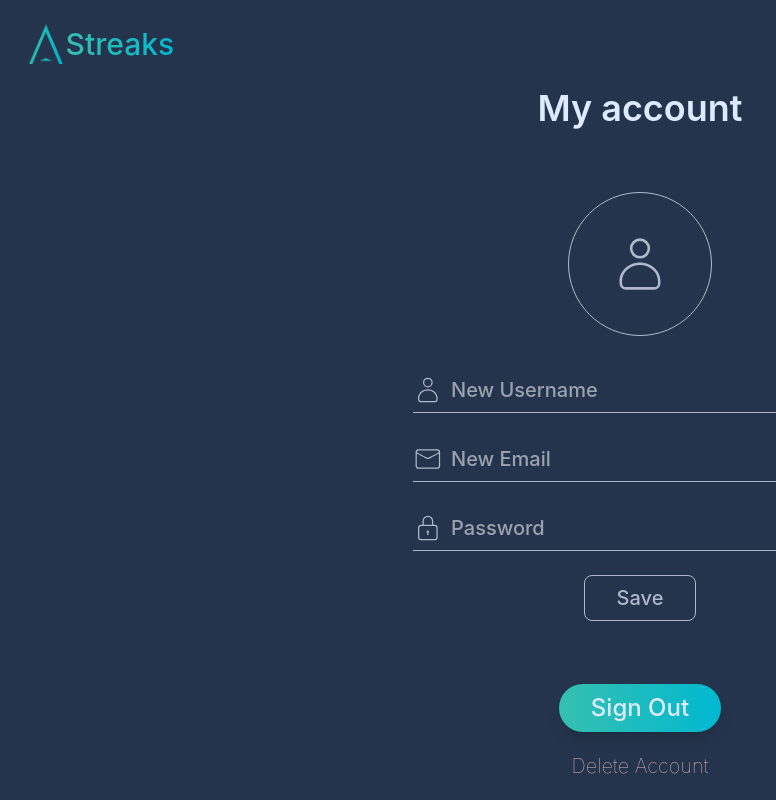
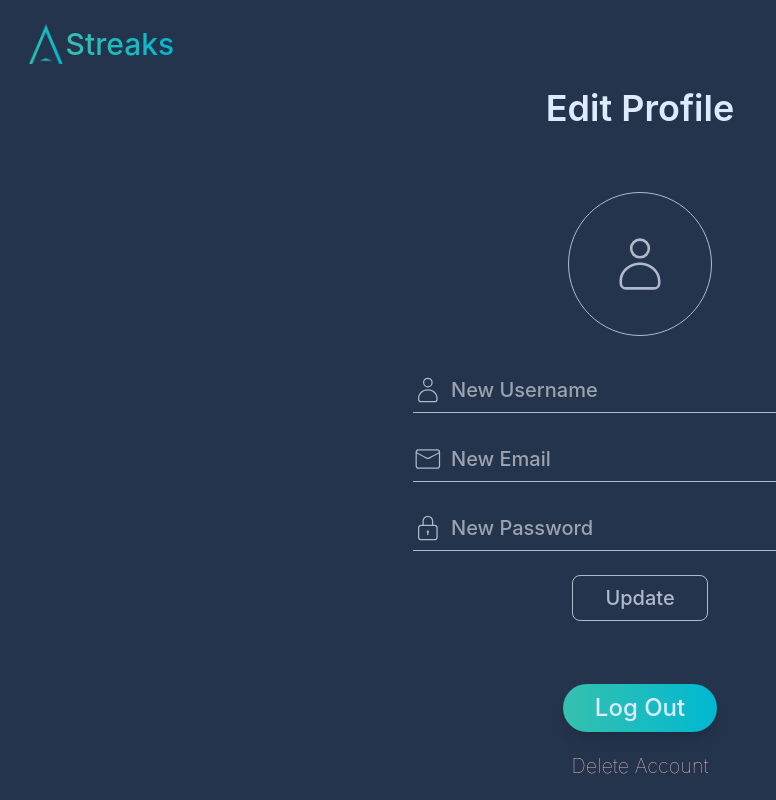
Before and after one commit to BradT615/Streaks, a React (Create React App) app: page /account in a window 1280 px wide. Shown: the whole page, without its empty margins (0-776 px from the left). Built offline with nearby package versions, Linux system fonts and the light colour scheme; no server answers.

Commit message:
allow profile pictures

```diff
--- a/package.json
+++ b/package.json
@@ -3,6 +3,7 @@
   "version": "0.1.0",
   "private": true,
   "dependencies": {
+    "@firebase/storage": "^0.12.0",
     "@testing-library/jest-dom": "^5.17.0",
     "@testing-library/react": "^13.4.0",
     "@testing-library/user-event": "^13.5.0",
@@ -10,6 +11,7 @@
     "react": "^18.2.0",
     "react-calendar": "^4.8.0",
     "react-dom": "^18.2.0",
+    "react-easy-crop": "^5.0.4",
     "react-icons": "^4.12.0",
     "react-router-dom": "^6.21.1",
     "react-scripts": "5.0.1",
--- a/src/firebaseConfig.js
+++ b/src/firebaseConfig.js
@@ -2,6 +2,7 @@
 import { initializeApp } from "firebase/app";
 import { getAuth } from "firebase/auth";
 import { getFirestore } from "firebase/firestore"
+import { getStorage } from "firebase/storage";
 
 const firebaseConfig = {
   apiKey: "AIzaSyD3pU1I_3tuMTJZx1Qd_nBlJW8Bq62YnNA",
@@ -17,5 +18,6 @@ const firebaseConfig = {
 const app = initializeApp(firebaseConfig);
 export const auth = getAuth(app);
 export const db = getFirestore(app);
+export const storage = getStorage(app);
 
 export default app;
--- a/src/pages/AccountPage.js
+++ b/src/pages/AccountPage.js
@@ -1,15 +1,18 @@
 // AccountPage.js
-import React, { useContext, useEffect, useState } from 'react';
+import React, { useContext, useEffect, useState, useRef } from 'react';
 import { useNavigate, Link } from 'react-router-dom';
-import { auth } from '../firebaseConfig';
+import { auth, storage } from '../firebaseConfig';
 import { updateProfile, updateEmail, updatePassword, signOut, deleteUser } from "firebase/auth";
+import { ref, uploadBytesResumable, getDownloadURL } from "firebase/storage";
+import UserContext from '../contexts/UserContext';
 import logo from '../assets/logo.png';
 import { CiMail, CiLock, CiUser } from "react-icons/ci";
-import UserContext from '../contexts/UserContext';
+import { FiEdit2 } from "react-icons/fi";
 
 function AccountPage() {
     const navigate = useNavigate();
     const { user } = useContext(UserContext);
+    const [profilePicUrl, setProfilePicUrl] = useState(auth.currentUser?.photoURL);
     const [displayName, setDisplayName] = useState('');
     const [email, setEmail] = useState('');
     const [password, setPassword] = useState('');
@@ -21,8 +24,50 @@ function AccountPage() {
         if (user) {
             setDisplayName(user.displayName || '');
             setEmail(user.email || '');
+            setProfilePicUrl(user.photoURL || '');
         }
     }, [user]);
+
+    const fileInputRef = useRef();
+
+    const onFileChange = (event) => {
+      onFileUpload(event.target.files[0]);
+    };
+
+    const onFileUpload = async (file) => {
+        if (!file) {
+            console.log("No file selected!");
+            return;
+        }
+
+        const storageRef = ref(storage, `profilePictures/${auth.currentUser.uid}`);
+        const uploadTask = uploadBytesResumable(storageRef, file);
+
+        uploadTask.on(
+            'state_changed',
+            (snapshot) => {
+                const progress = (snapshot.bytesTransferred / snapshot.totalBytes) * 100;
+                console.log('Upload is ' + progress + '% done');
+            },
+            (error) => {
+                console.error("Error uploading file:", error);
+            },
+            () => {
+                getDownloadURL(uploadTask.snapshot.ref).then(async (downloadURL) => {
+                    console.log('File available at', downloadURL);
+
+                    updateProfile(auth.currentUser, {
+                    photoURL: downloadURL
+                    }).then(() => {
+                    console.log("Profile picture updated");
+                    setProfilePicUrl(downloadURL); // Update the profile picture URL in the state
+                    }).catch((error) => {
+                    console.error("Error updating profile picture:", error);
+                    });
+                });
+            }
+        );
+    };
 
     const handleSubmit = async (event) => {
         event.preventDefault();
@@ -71,19 +116,28 @@ function AccountPage() {
                     <h1 className='text-gradient text-2xl sm:text-3xl'>Streaks</h1>
                 </div>
             </Link>
+            <div className='flex flex-col justify-center sm:text-xl w-full max-w-xl h-full m-auto px-4'>
+                <h1 className='text-center text-custom-hover font-semibold text-2xl sm:text-4xl mb-16'>Edit Profile</h1>
 
-            <div className='flex flex-col justify-center sm:text-xl w-full max-w-xl h-full m-auto px-4'>
-                <h1 className='text-center text-custom-hover font-semibold text-2xl sm:text-4xl mb-16'>My account</h1>
+
+
+
 
                 <div className='flex max-[320px]:flex-col gap-6 mb-8 justify-around w-full items-center'>
-                    <div className='h-36 w-36'>
-                        {auth.currentUser?.photoURL ? (
-                            <img src={auth.currentUser?.photoURL} alt='Profile' className=' mx-auto rounded-full border-2'></img>
+                    <div className='h-36 w-36 relative group' onClick={() => fileInputRef.current.click()}>
+                        {profilePicUrl ? (
+                            <img src={profilePicUrl} alt='Profile' className='mx-auto h-36 w-36 object-cover rounded-full border-2 group-hover:opacity-50 transition-opacity'></img>
                         ) : (
-                            <CiUser className='h-full w-full p-10 rounded-full border-[1px] border-custom-text' />
+                            <CiUser className='h-full w-full p-10 rounded-full border-[1px] border-custom-text group-hover:opacity-50 transition-opacity' />
                         )}
+                        <FiEdit2 className='absolute inset-0 m-auto h-8 w-8 opacity-0 group-hover:opacity-100 transition-opacity pointer-events-none' />
                     </div>
+                    <input type="file" ref={fileInputRef} onChange={onFileChange} style={{ display: 'none' }} />
                 </div>
+
+
+
+
 
                 <div className='flex flex-col items-center gap-6'>
 
@@ -91,7 +145,7 @@ function AccountPage() {
                         <CiUser className='text-custom-text group-hover:text-custom-hover group-focus-within:text-custom-hover h-full min-w-6 sm:w-8'/>
                         <input
                             value={displayName}
-                            onChange={(e) => setDisplayName(e.target.value)} // Corrected here
+                            onChange={(e) => setDisplayName(e.target.value)}
                             className='bg-custom-bg text-custom-text p-2 pr-8 hover:text-custom-hover focus:text-custom-hover outline-none w-full'
                             type='text'
                             placeholder='New Username'
@@ -116,21 +170,23 @@ function AccountPage() {
                             onChange={(e) => setPassword(e.target.value)}
                             className='bg-custom-bg text-custom-text p-2 pr-8 hover:text-custom-hover focus:text-custom-hover outline-none w-full'
                             type={password}
-                            placeholder='Password'
+                            placeholder='New Password'
                         />
                     </div>
 
-                    <button type="submit" onClick={handleSubmit} className="border-[1px] border-custom-text hover:border-custom-hover hover:text-custom-hover rounded-lg p-2 px-8">
-                        Save
+                    <button type="submit" onClick={handleSubmit} className={`border-[1px] border-custom-text hover:border-custom-hover hover:text-custom-hover rounded-lg p-2 px-8`}>
+                        Update
                     </button>
-                    <div id="error-message" className={`text-[20px] text-center ${messageClassName} ${showErrorModal ? 'visible animate-shake' : 'invisible'}`}>
-                        <p>{errorMessage}</p>
+                    <div className='flex justify-center'>
+                        <div id="error-message" className={`absolute text-[20px] text-center ${messageClassName} ${showErrorModal ? 'visible animate-shake' : 'invisible'}`}>
+                            <p>{errorMessage}</p>
+                        </div>
                     </div>
                 </div>
             </div>
             <div className='flex flex-col gap-4 mt-4 pb-4'>
                 <button onClick={signOutUser} className="bg-gradient-to-r from-custom-green to-custom-blue text-custom-hover w-fit mx-auto text-2xl font-medium py-2 px-8 hover:px-12 rounded-full shadow-lg no-select transition-all duration-200 ease-out">
-                    Sign Out
+                    Log Out
                 </button>
                 <button onClick={deleteAccount} className='text-red-200 hover:text-red-300 font-thin text-lg sm:text-xl p-1'>Delete Account</button>
             </div>
```
Also changed, not shown: 1 other file (tests, documents, lock files or other folders).
